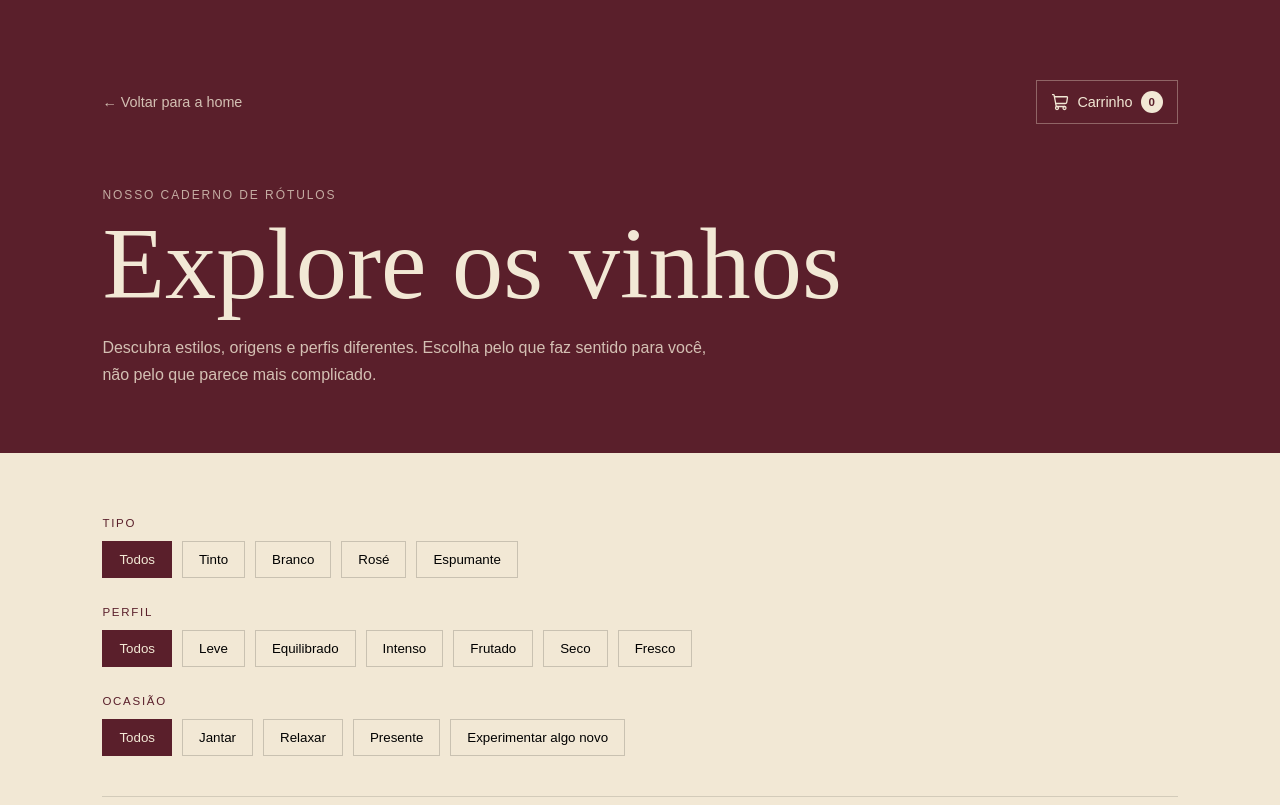
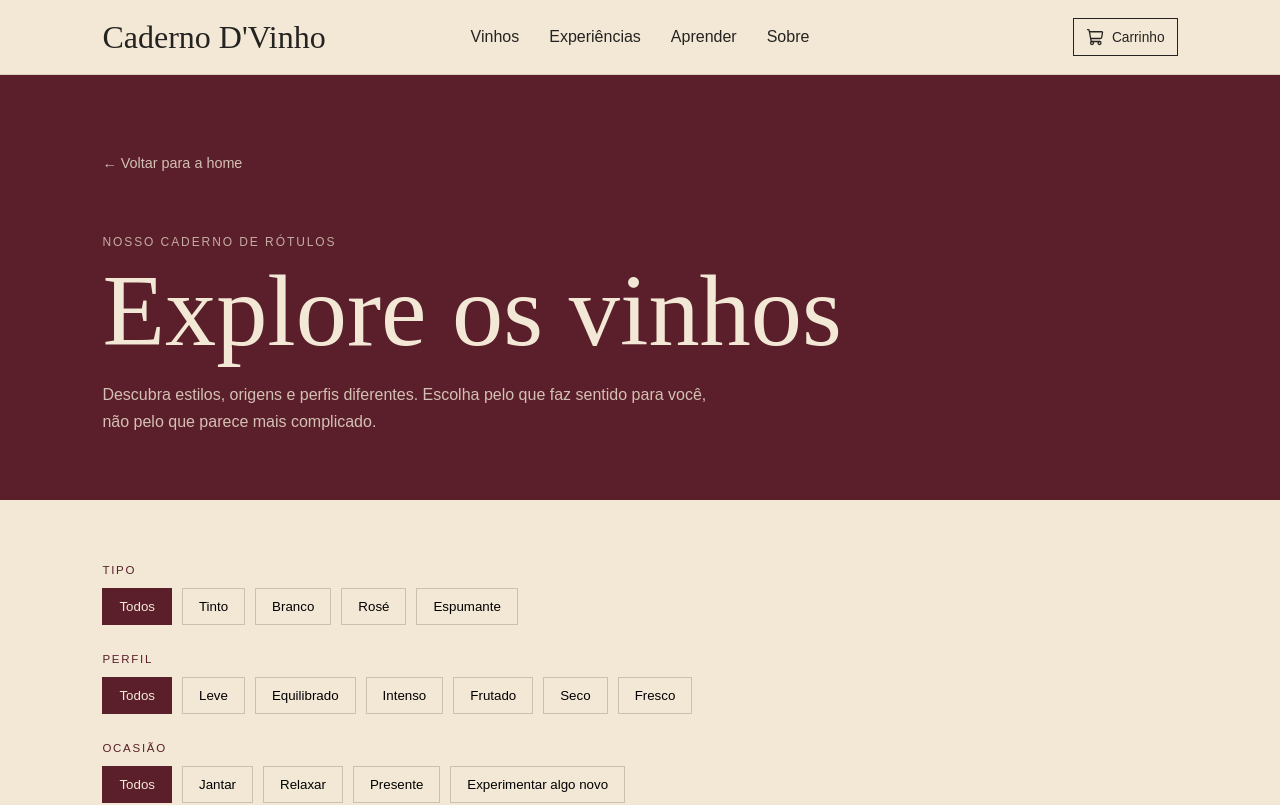
Before and after one commit to wesomelo97/caderno-dvinho, a React (Vite) app: page /vinhos in a window 1280 px wide. Shown: the top 805 px of the page. Built offline with nearby package versions, Linux system fonts and the light colour scheme.

Commit message:
refactor: padroniza header e footer do site

```diff
--- /dev/null
+++ b/src/components/Footer/Footer.css
@@ -0,0 +1,79 @@
+.footer {
+  padding: 72px 8% 30px;
+
+  background: var(--wine);
+  color: var(--cream);
+}
+
+.footer__brand {
+  margin-bottom: 56px;
+}
+
+.footer__brand h2 {
+  font-size: clamp(2.8rem, 5vw, 4.5rem);
+}
+
+.footer__brand p {
+  margin-top: 10px;
+  opacity: 0.7;
+}
+
+.footer__links {
+  display: grid;
+  grid-template-columns: repeat(3, 1fr);
+  gap: 48px;
+
+  padding: 44px 0;
+
+  border-top: 1px solid rgba(242, 232, 213, 0.22);
+  border-bottom: 1px solid rgba(242, 232, 213, 0.22);
+}
+
+.footer__links div {
+  display: flex;
+  flex-direction: column;
+  gap: 12px;
+}
+
+.footer__links strong {
+  margin-bottom: 8px;
+
+  font-size: 0.75rem;
+  text-transform: uppercase;
+  letter-spacing: 0.14em;
+}
+
+.footer__links a {
+  opacity: 0.72;
+  transition: opacity 0.2s ease;
+}
+
+.footer__links a:hover {
+  opacity: 1;
+}
+
+.footer__bottom {
+  padding-top: 26px;
+
+  display: flex;
+  justify-content: space-between;
+  gap: 24px;
+
+  font-size: 0.8rem;
+  opacity: 0.6;
+}
+
+@media (max-width: 768px) {
+  .footer {
+    padding-left: 24px;
+    padding-right: 24px;
+  }
+
+  .footer__links {
+    grid-template-columns: 1fr;
+  }
+
+  .footer__bottom {
+    flex-direction: column;
+  }
+}
--- /dev/null
+++ b/src/components/Footer/Footer.jsx
@@ -0,0 +1,41 @@
+import { Link } from "react-router-dom";
+import "./Footer.css";
+
+export default function Footer() {
+  return (
+    <footer className="footer">
+      <div className="footer__brand">
+        <h2>Caderno D'Vinho</h2>
+        <p>Descubra seu gosto. Construa seu repertório.</p>
+      </div>
+
+      <div className="footer__links">
+        <div>
+          <strong>Explorar</strong>
+          <Link to="/vinhos">Vinhos</Link>
+          <Link to="/experiencias">Experiências</Link>
+          <Link to="/aprender">Aprender</Link>
+        </div>
+
+        <div>
+          <strong>Descobrir</strong>
+          <Link to="/#wine-finder">Wine Finder</Link>
+          <Link to="/sobre">Sobre a marca</Link>
+          <Link to="/reservar">Reservas</Link>
+        </div>
+
+        <div>
+          <strong>Marca</strong>
+          <Link to="/sobre">Sobre</Link>
+          <a href="#">Contato</a>
+          <a href="#">Instagram</a>
+        </div>
+      </div>
+
+      <div className="footer__bottom">
+        <span>© 2026 Caderno D'Vinho</span>
+        <span>Vinho, descoberta e repertório.</span>
+      </div>
+    </footer>
+  );
+}
--- a/src/components/Header/Header.css
+++ b/src/components/Header/Header.css
@@ -1,45 +1,113 @@
 .header {
+  width: 100%;
+
+  display: grid;
+  grid-template-columns: 1fr auto 1fr;
+  align-items: center;
+
+  gap: 32px;
+  padding: 18px 8%;
+
+  z-index: 100;
+}
+
+.header--overlay {
   position: absolute;
   top: 0;
   left: 0;
-  width: 100%;
-  z-index: 10;
 
-  display: flex;
-  align-items: center;
-  justify-content: space-between;
-
-  padding: 24px 48px;
+  background: transparent;
   color: var(--cream);
 }
 
+.header--solid {
+  position: sticky;
+  top: 0;
+
+  background: var(--cream);
+  color: var(--charcoal);
+
+  border-bottom: 1px solid rgba(37, 35, 33, 0.12);
+  z-index: 100;
+}
+
 .header__brand {
+  width: fit-content;
+
   font-family: var(--font-display);
   font-size: 2rem;
+  line-height: 1;
 }
 
 .header__nav {
   display: flex;
-  gap: 32px;
+  align-items: center;
+  justify-content: center;
+  gap: 30px;
 }
 
-.header__nav a {
-  font-size: 0.95rem;
-  opacity: 0.9;
+.header__nav a,
+.header__cart {
+  transition: opacity 0.2s ease;
 }
 
-.header__nav a:hover {
-  opacity: 1;
-}
-
-.header__button {
-  border: 1px solid var(--cream);
-  background: transparent;
-  color: var(--cream);
-  padding: 10px 18px;
-  cursor: pointer;
+.header__nav a:hover,
+.header__cart:hover {
+  opacity: 0.65;
 }
 
 .header__cart {
-  font-size: 0.9rem;
+  justify-self: end;
+
+  display: inline-flex;
+  align-items: center;
+  gap: 8px;
+
+  padding: 9px 12px;
+
+  border: 1px solid currentColor;
+
+  font-size: 0.86rem;
 }
+
+.header__cart strong {
+  min-width: 21px;
+  height: 21px;
+
+  display: inline-flex;
+  align-items: center;
+  justify-content: center;
+
+  border-radius: 50%;
+
+  background: var(--wine);
+  color: var(--cream);
+
+  font-size: 0.7rem;
+}
+
+.header--overlay .header__cart strong {
+  background: var(--cream);
+  color: var(--wine);
+}
+
+@media (max-width: 900px) {
+  .header {
+    grid-template-columns: 1fr auto;
+    padding: 20px 24px;
+  }
+
+  .header__nav {
+    display: none;
+  }
+}
+
+@media (max-width: 520px) {
+  .header__cart span {
+    display: none;
+  }
+
+  .header__brand {
+    font-size: 1.65rem;
+  }
+}
--- a/src/components/Header/Header.jsx
+++ b/src/components/Header/Header.jsx
@@ -1,24 +1,32 @@
+import { Link } from "react-router-dom";
+import { ShoppingCart } from "lucide-react";
+import { useCart } from "../../context/CartContext.jsx";
 import "./Header.css";
-import { Link } from "react-router-dom";
-import { useCart } from "../../context/CartContext";
 
-export default function Header() {
+export default function Header({ variant = "solid" }) {
   const { cartCount } = useCart();
+
   return (
-    <header className="header">
-      <div className="header__brand">Caderno D'Vinho</div>
+    <header className={`header header--${variant}`}>
+      <Link to="/" className="header__brand">
+        Caderno D'Vinho
+      </Link>
 
       <nav className="header__nav">
         <Link to="/vinhos">Vinhos</Link>
-        <a href="#wine-finder">Wine Finder</a>
         <Link to="/experiencias">Experiências</Link>
         <Link to="/aprender">Aprender</Link>
         <Link to="/sobre">Sobre</Link>
       </nav>
+
       <Link to="/carrinho" className="header__cart">
-         Carrinho ({cartCount})
+        <ShoppingCart size={18} strokeWidth={1.7} />
+        <span>Carrinho</span>
+
+        {cartCount > 0 && (
+          <strong>{cartCount}</strong>
+        )}
       </Link>
-      <button className="header__button">Explorar vinhos</button>
     </header>
   );
 }
--- a/src/pages/About/About.jsx
+++ b/src/pages/About/About.jsx
@@ -1,9 +1,13 @@
 import { Link } from "react-router-dom";
 import "./About.css";
+import Header from "../../components/Header/Header";
+import Footer from "../../components/Footer/Footer";
 
 export default function About() {
   return (
-    <main className="about">
+    <>
+      <Header variant="solid" />
+      <main className="about">
       <section className="about__hero">
         <Link to="/" className="about__back">
           ← Voltar para a home
@@ -108,6 +112,8 @@ export default function About() {
           <Link to="/#wine-finder">Descobrir meu perfil</Link>
         </div>
       </section>
-    </main>
+      </main>
+      <Footer />
+    </>
   );
 }
--- a/src/pages/Catalog/Catalog.css
+++ b/src/pages/Catalog/Catalog.css
@@ -159,18 +159,6 @@
   opacity: 0.9;
 }
 
-.catalog__cart-button {
-  display: inline-flex;
-  align-items: center;
-  gap: 8px;
-
-  padding: 10px 14px;
-
-  border: 1px solid rgba(242, 232, 213, 0.35);
-  color: var(--cream);
-
-  font-size: 0.9rem;
-}
 
 .catalog__cart-button strong {
   min-width: 22px;
--- a/src/pages/Catalog/Catalog.jsx
+++ b/src/pages/Catalog/Catalog.jsx
@@ -5,6 +5,8 @@ import WineCard from "../../components/WineCard/WineCard";
 import "./Catalog.css";
 import { useCart } from "../../context/CartContext.jsx";
 import { ShoppingCart } from "lucide-react";
+import Header from "../../components/Header/Header";
+import Footer from "../../components/Footer/Footer";
 
 export default function Catalog() {
   const { cartCount } = useCart();
@@ -54,18 +56,15 @@ export default function Catalog() {
   }
 
   return (
-    <main className="catalog">
+    <>
+      <Header variant="solid" />
+      <main className="catalog">
       <section className="catalog__hero">
         <div className="catalog__topbar">
           <Link to="/" className="catalog__back">
             ← Voltar para a home
           </Link>
 
-          <Link to="/carrinho" className="catalog__cart-button">
-            <ShoppingCart size={18} strokeWidth={1.7} />
-            <span>Carrinho</span>
-            <strong>{cartCount}</strong>
-          </Link>
         </div>
 
         <span>Nosso caderno de rótulos</span>
@@ -154,6 +153,8 @@ export default function Catalog() {
           </div>
         )}
       </section>
-    </main>
+      </main>
+      <Footer />
+    </>
   );
 }
--- a/src/pages/Experiences/Experiences.jsx
+++ b/src/pages/Experiences/Experiences.jsx
@@ -1,5 +1,7 @@
 import { Link } from "react-router-dom";
 import "./Experiences.css";
+import Header from "../../components/Header/Header";
+import Footer from "../../components/Footer/Footer";
 
 const experiences = [
   {
@@ -30,7 +32,9 @@ const experiences = [
 
 export default function Experiences() {
   return (
-    <main className="experiences-page">
+    <>
+      <Header variant="solid" />
+     <main className="experiences-page">
       <section className="experiences-page__hero">
         <Link to="/" className="experiences-page__back">
           ← Voltar para a home
@@ -128,6 +132,8 @@ export default function Experiences() {
             Ver próximas datas
         </Link>
       </section>
-    </main>
+     </main>
+     <Footer />
+    </>
   );
 }
--- a/src/pages/Learn/Learn.jsx
+++ b/src/pages/Learn/Learn.jsx
@@ -1,5 +1,7 @@
 import { Link } from "react-router-dom";
 import "./Learn.css";
+import Header from "../../components/Header/Header";
+import Footer from "../../components/Footer/Footer";
 
 const articles = [
   {
@@ -33,7 +35,9 @@ const articles = [
 
 export default function Learn() {
   return (
-    <main className="learn-page">
+    <>
+      <Header variant="solid" />
+      <main className="learn-page">
       <section className="learn-page__hero">
         <Link to="/" className="learn-page__back">
           ← Voltar para a home
@@ -80,6 +84,8 @@ export default function Learn() {
           ))}
         </div>
       </section>
-    </main>
+      </main>
+      <Footer />
+    </>
   );
 }
--- a/src/pages/Product/Product.css
+++ b/src/pages/Product/Product.css
@@ -138,19 +138,6 @@
   text-align: center;
 }
 
-.product__cart-button {
-  display: inline-flex;
-  align-items: center;
-  gap: 8px;
-
-  padding: 10px 14px;
-
-  border: 1px solid rgba(90, 31, 43, 0.25);
-  background: transparent;
-  color: var(--wine);
-
-  font-size: 0.9rem;
-}
 
 .product__cart-button strong {
   min-width: 22px;
--- a/src/pages/Product/Product.jsx
+++ b/src/pages/Product/Product.jsx
@@ -4,6 +4,7 @@ import { wines } from "../../data/wines";
 import { useCart } from "../../context/CartContext.jsx";
 import "./Product.css";
 import { ShoppingCart } from "lucide-react";
+import Header from "../../components/Header/Header";
 
 export default function Product() {
   const { addToCart, cartCount } = useCart();
@@ -22,6 +23,8 @@ export default function Product() {
   }
 
   return (
+    <>
+    <Header variant="solid" />
     <main className="product">
       <div className="product__image">
                 <img src={wine.image} alt={wine.name} />
@@ -33,11 +36,7 @@ export default function Product() {
             ← Voltar aos vinhos
           </Link>
 
-          <Link to="/carrinho" className="product__cart-button">
-            <ShoppingCart size={18} strokeWidth={1.7} />
-            <span>Carrinho</span>
-            <strong>{cartCount}</strong>
-          </Link>
+
         </div>
 
         <span className="product__type">{wine.type}</span>
@@ -97,5 +96,6 @@ export default function Product() {
 
       </div>
     </main>
+    </>
   );
 }
```
Also changed, not shown: src/pages/Home/Home.jsx (+4 -35 lines).
